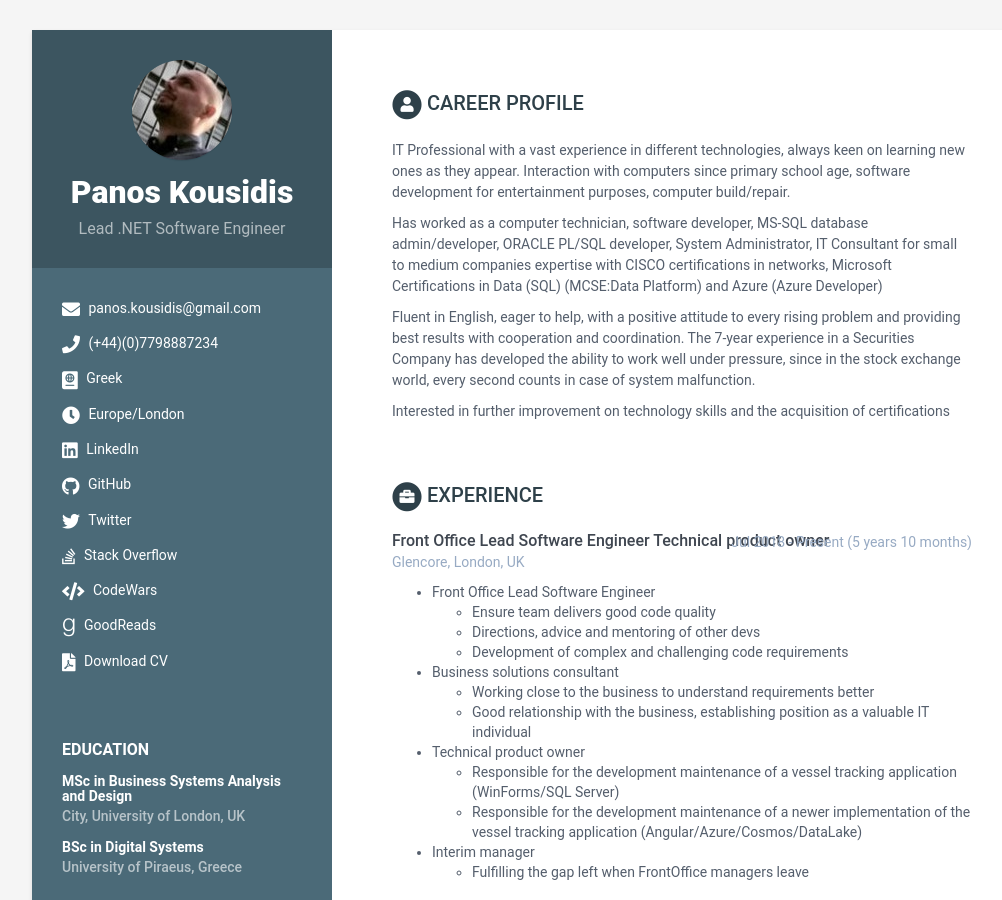
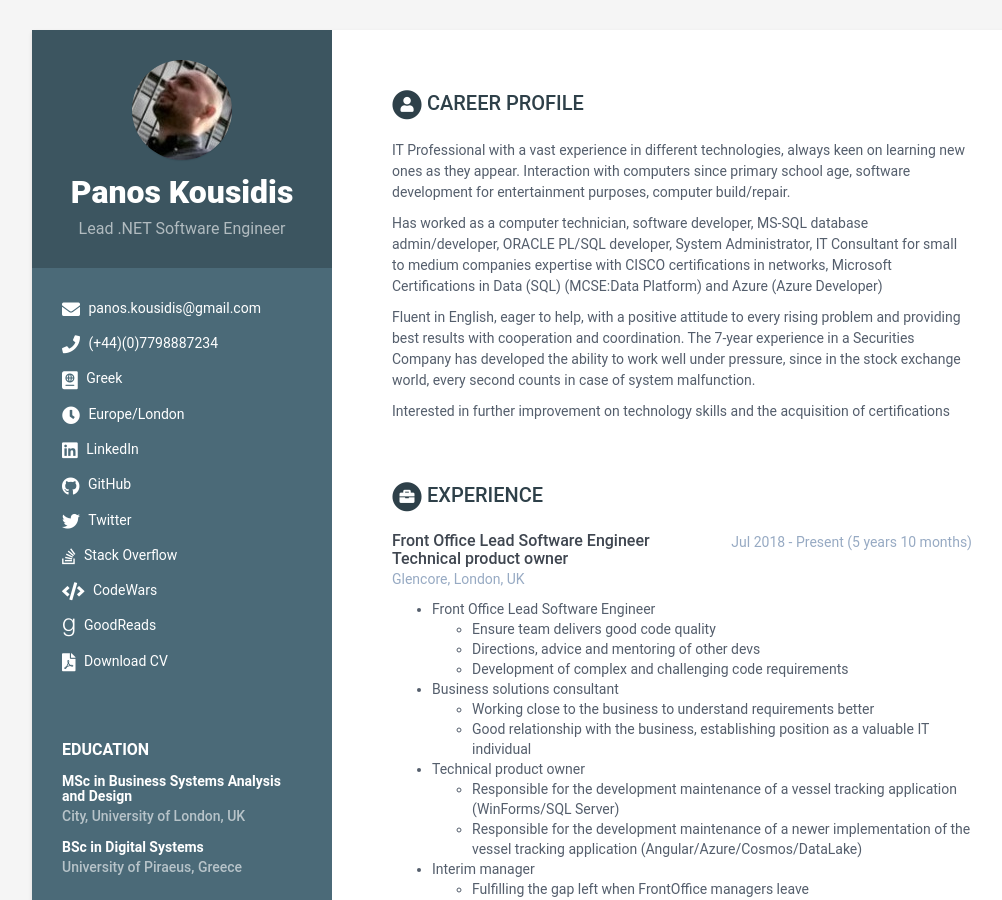
Before and after one commit to PanosKousidis/panoskousidis.github.io, a Jekyll site: the page built from index.html, in a window 1280 px wide and 900 px high. Shown: the whole window, without its empty margins (108-1110 px from the left). Built offline with Jekyll 4.4.1, drawn with Linux system fonts in a browser that asks for light colours.

Commit message:
add new line in big line

```diff
--- a/_data/data.yml
+++ b/_data/data.yml
@@ -72,7 +72,7 @@ experiences:
     title: Experience
     info:
       - role: |
-          Front Office Lead Software Engineer
+          Front Office Lead Software Engineer <br/>
           Technical product owner
         start: "2018-07-01"
         end: "Present"
```
